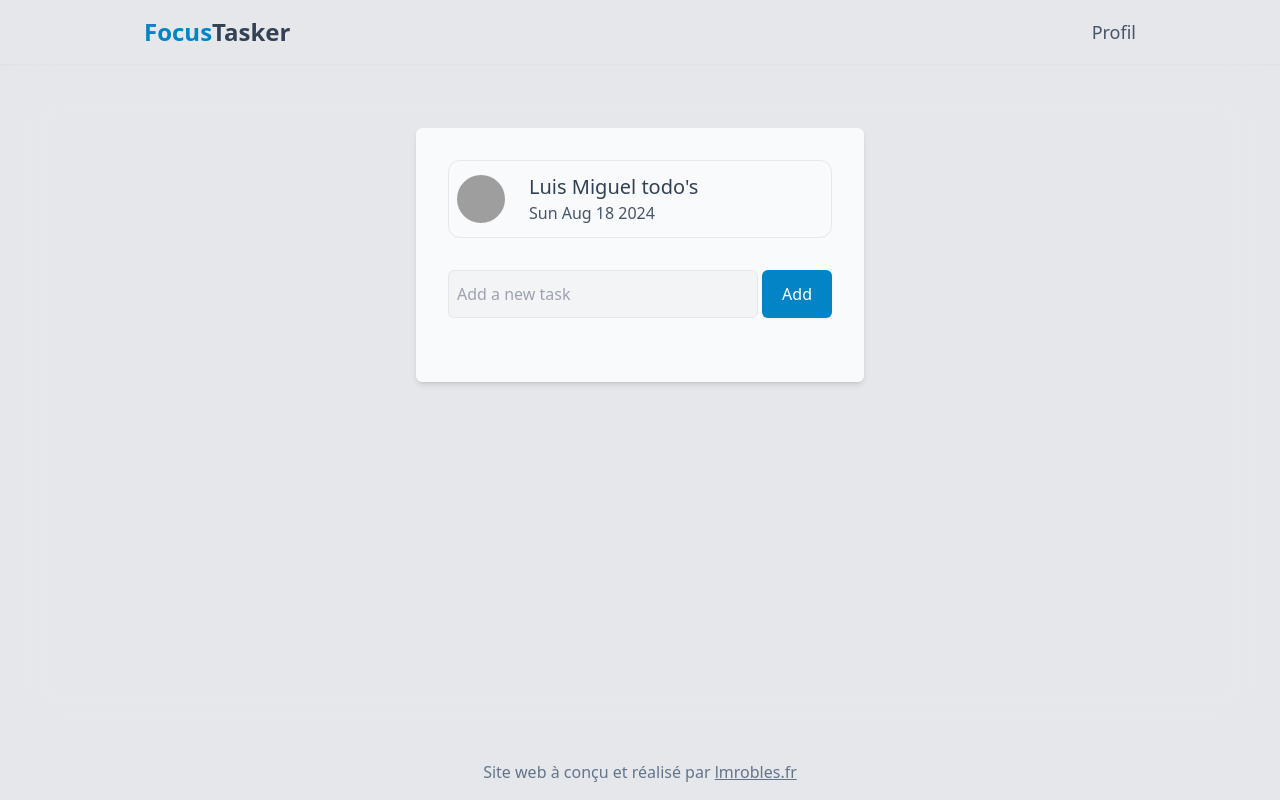
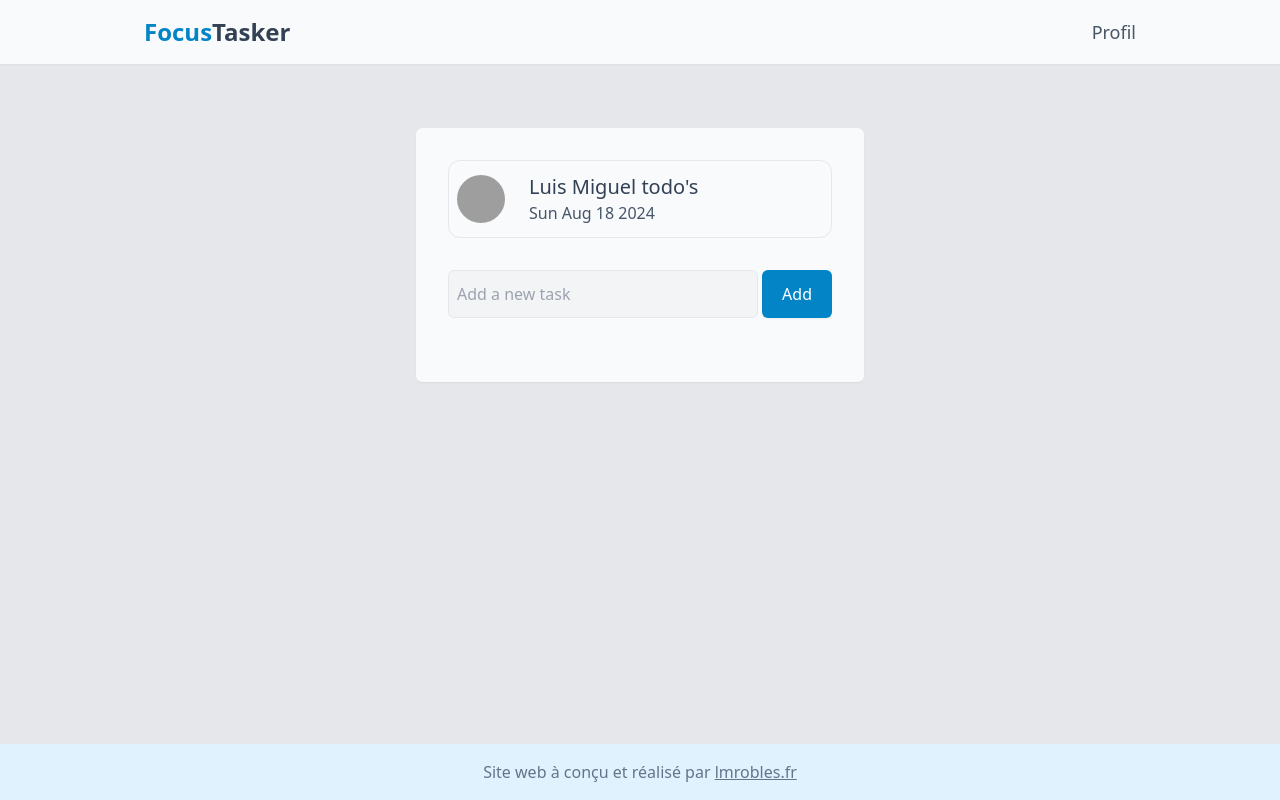
Before and after one commit to LuisMiLR/FocusTasker, a React (Vite) app: page / in a window 1280 px wide. Built offline with nearby package versions, Linux system fonts and the light colour scheme; grey boxes are pictures that could not be loaded.

Commit message:
change UI: color footer, and shadow navbar

```diff
--- a/src/App.jsx
+++ b/src/App.jsx
@@ -38,9 +38,9 @@ function App() {
   return (
     <>
       <NavBar />
-      <div className='flex flex-col backdrop-blur-xl  min-h-[calc(100vh-120px)]'>
+      <div className='flex flex-col min-h-[calc(100vh-120px)]'>
         <div className='flex flex-col items-center flex-grow'>
-          <div className='max-w-md w-full shadow-md  bg-gray-50 p-8 rounded-md  mt-16'>
+          <div className='max-w-md w-full shadow-sm bg-slate-50 p-8 rounded-md mt-16'>
             <div className='flex max-w-sm rounded-xl items-center border border-gray-200 mb-4'>
               <img
                 className='object-cover rounded-full w-12 h-12 m-2'
@@ -56,19 +56,19 @@ function App() {
                 </p>
               </div>
             </div>
-            <div className='flex flex-col mt-8  max-w-md w-full'>
+            <div className='flex flex-col mt-8 max-w-md w-full'>
               <form
                 onSubmit={addTask} //associe la fonction addtask à l evenement de soumission du formulaire
-                className='flex font-medium  text-gray-800 w-full mb-4'
+                className='flex font-medium text-gray-800 w-full mb-4'
               >
                 <input
                   type='text'
                   value={newTask} //la prop value affiche la valeur de l'état (c'est un input controlled)
                   onChange={e => setNewTask(e.target.value)} //prop onChange met à jour l'état à chaque fois que la valeur de l'input change
-                  className='bg-gray-100 h-12 rounded-md p-2  border border-gray-200 w-full font-light outline-none'
+                  className='bg-gray-100 h-12 rounded-md p-2 border border-gray-200 w-full font-light outline-none'
                   placeholder='Add a new task'
                 />
-                <button className='bg-sky-600  rounded-md px-5 ml-1 shadow-sm text-white hover:bg-sky-400 transmition'>
+                <button className='bg-sky-600 rounded-md px-5 ml-1 shadow-sm text-white hover:bg-sky-400 transmition'>
                   Add
                 </button>
               </form>
@@ -81,7 +81,7 @@ function App() {
                     key={index}
                     className={`bg-sky-100 min-h-12 flex justify-between items-center transition text-lg text-slate-600 font-normal p-3 rounded-md my-2 transform ${
                       task.completed
-                        ? 'scale-completed bg-slate-200 text-slate-300  '
+                        ? 'scale-completed bg-slate-200 text-slate-300/75  '
                         : 'scale-default'
                     }`}
                   >
--- a/src/components/Footer.jsx
+++ b/src/components/Footer.jsx
@@ -2,7 +2,7 @@ import React from 'react'
 
 export default function () {
   return (
-    <footer className='bg-gray-200 flex justify-center p-4 '>
+    <footer className='bg-sky-100 flex justify-center p-4 '>
         <p className='text-slate-500'>Site web à conçu et réalisé par <a className='underline text-slate-500 hover:text-sky-500' href="http://lmrobles.fr" target="_blank" rel='noopener noreferrer' >lmrobles.fr</a></p>
 
     </footer>
--- a/src/components/NavBar.jsx
+++ b/src/components/NavBar.jsx
@@ -2,7 +2,7 @@ import React from 'react';
 
 export default function NavBar() {
   return (
-    <div className=' bg-gray-200 shadow-sm flex flex-col sm:flex-row justify-between items-center p-4'>
+    <div className=' bg-gray-50 shadow-sm flex flex-col sm:flex-row justify-between items-center p-4'>
       <div className='flex items-center sm:mb-0 pl-32'>
         <span className='text-sky-600 text-2xl font-bold'>Focus</span>
         <p className='  text-slate-700 text-2xl font-semibold '>Tasker</p>
```
